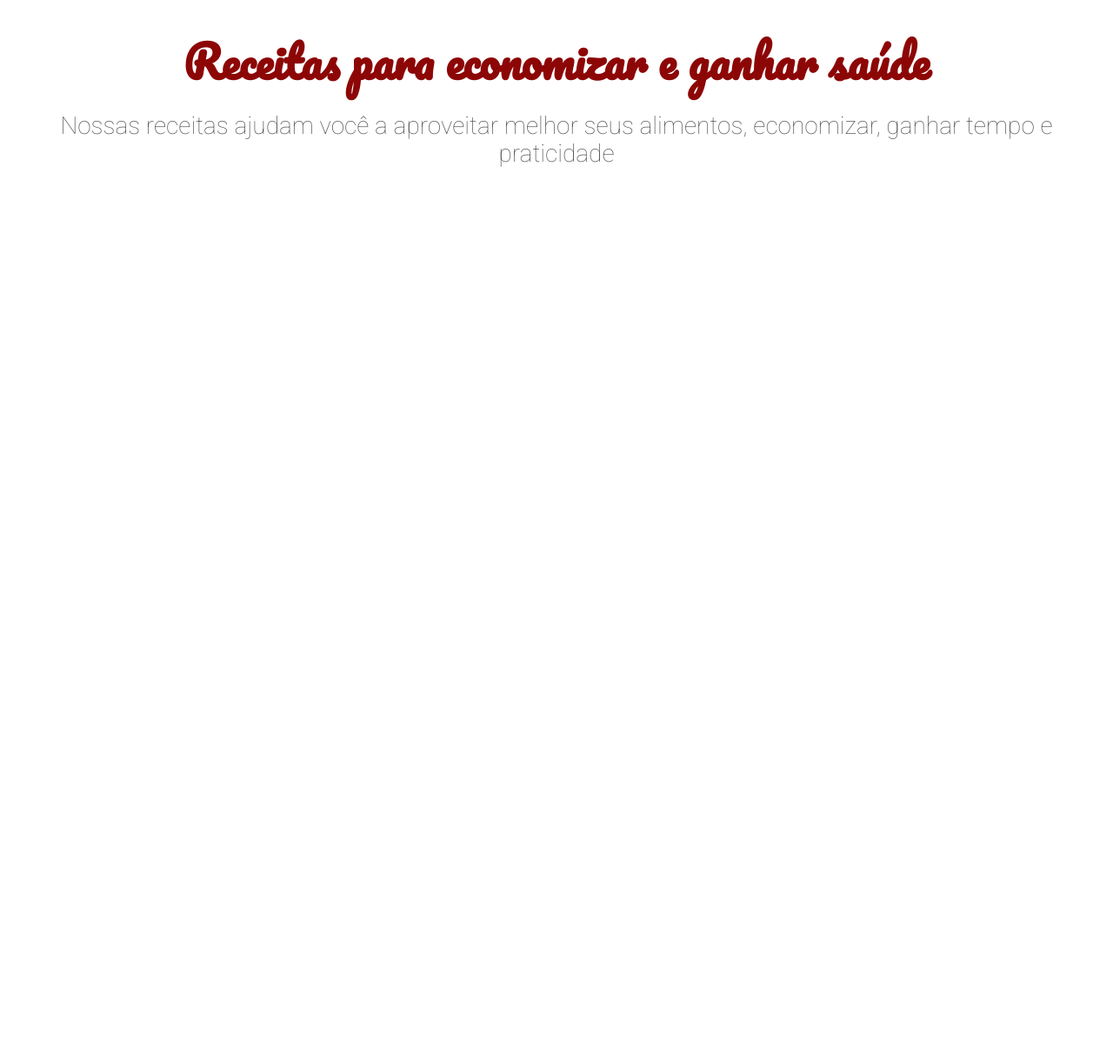
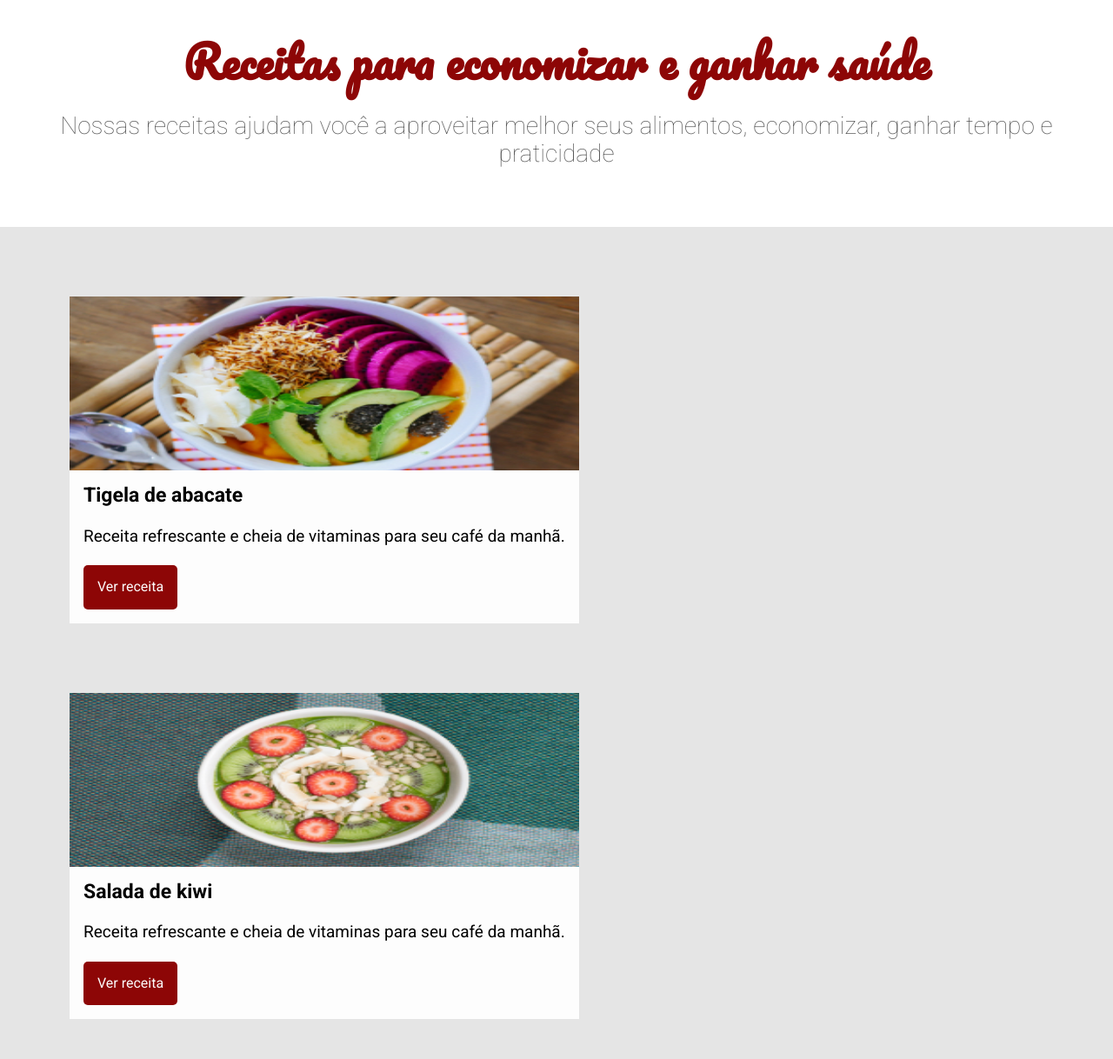
Before and after one commit to gustavoeriick/Curso-Alura---Front-End, a plain HTML site: page Arquitetura CSS/index.html in a window 1280 px wide. Shown: the part 802-2020 px from the top of the page at 87% size. Before the commit the page ends 1063 px from the top, so only its background shows below. Drawn offline with Linux system fonts and the light colour scheme.

Commit message:
new file:   Arquitetura CSS/assets/css/receita/receita-botao.css 	new file:   Arquitetura CSS/assets/css/receita/receita-conteudo.css 	new file:   Arquitetura CSS/assets/css/receita/receita-descricao.css 	new file:   Arquitetura CSS/assets/css/receita/receita-imagem.css 	new file:   Arquitetura CSS/assets/css/receita/receita-titulo.css 	new file:   Arquitetura CSS/assets/css/receita/receita.css 	new file:   Arquitetura CSS/assets/css/receitas.css 	modified:   Arquitetura CSS/index.html

```diff
--- /dev/null
+++ b/Arquitetura CSS/assets/css/receita/receita-botao.css
@@ -0,0 +1,13 @@
+.receita__botao {
+    background: #8d0606;
+    border: none;
+    border-radius: 5px;
+    color: #fdfdfd;
+    padding: 1rem;
+    transition: all .1s ease-in-out;
+}
+
+.receita__botao:hover {
+    background: #620404;
+    cursor: pointer;
+}
--- /dev/null
+++ b/Arquitetura CSS/assets/css/receita/receita-conteudo.css
@@ -0,0 +1,3 @@
+.receita__conteudo {
+    padding: 1rem;
+}
--- /dev/null
+++ b/Arquitetura CSS/assets/css/receita/receita-descricao.css
@@ -0,0 +1,5 @@
+.receita__descricao {
+    font-size: 1.1875rem;
+    line-height: 1.5;
+    text-align: justify;
+}
--- /dev/null
+++ b/Arquitetura CSS/assets/css/receita/receita-imagem.css
@@ -0,0 +1,3 @@
+.receita__imagem {
+    height: 200px;
+}
--- /dev/null
+++ b/Arquitetura CSS/assets/css/receita/receita-titulo.css
@@ -0,0 +1,3 @@
+.receita__titulo {
+    font-size: 1.4375rem;
+}
--- /dev/null
+++ b/Arquitetura CSS/assets/css/receita/receita.css
@@ -0,0 +1,8 @@
+.receita {
+    background: #fdfdfd;
+    display: flex;
+    flex-direction: column;
+    margin-bottom: 5rem;
+    margin-right: 5rem;
+    width: calc(25% -5rem);
+}
--- /dev/null
+++ b/Arquitetura CSS/assets/css/receitas.css
@@ -0,0 +1,6 @@
+.receitas {
+    background: #e5e5e5;
+    display: flex;
+    flex-wrap: wrap;
+    padding: 5rem 0 0 5rem;
+}
--- a/Arquitetura CSS/index.html
+++ b/Arquitetura CSS/index.html
@@ -18,6 +18,13 @@
         <link rel="stylesheet" href="./assets/css/sobre/sobre.css" />
         <link rel="stylesheet" href="./assets/css/sobre/sobre-descricao.css"/>
         <link rel="stylesheet" href="./assets/css/sobre/sobre-titulo.css"/>
+        <link rel="stylesheet" href="./assets/css/receitas.css"/>
+        <link rel="stylesheet" href="./assets/css/receita/receita.css"/>
+        <link rel="stylesheet" href="./assets/css/receita/receita-botao.css"/>
+        <link rel="stylesheet" href="./assets/css/receita/receita-conteudo.css"/>
+        <link rel="stylesheet" href="./assets/css/receita/receita-descricao.css"/>
+        <link rel="stylesheet" href="./assets/css/receita/receita-imagem.css"/>
+        <link rel="stylesheet" href="./assets/css/receita/receita-titulo.css"/>
     </head>
     <body>
         <header class="cabecalho">
@@ -39,5 +46,55 @@
             <h2 class="sobre__titulo">Receitas para economizar e ganhar saúde</h2>
             <p class="sobre__descricao">Nossas receitas ajudam você a aproveitar melhor seus alimentos, economizar, ganhar tempo e praticidade</p>
         </section>
+        <section class="receitas">
+            <div class="receita">
+                <img alt="Tigela de abacate" class="receita__imagem" src="./assets/img/receitas/tigela-de-abacate.jpg" />
+                <div class="receita__conteudo">
+                    <h4 class="receita__titulo">Tigela de abacate</h4>
+                    <p class="receita__descricao">Receita refrescante e cheia de vitaminas para seu café da manhã.</p>
+                    <button class="receita__botao">Ver receita</button>
+                </div>
+            </div>
+            <div class="receita">
+                <img alt="Salada de kiwi" class="receita__imagem" src="./assets/img/receitas/salada-de-kiwi.jpg" />
+                <div class="receita__conteudo">
+                    <h4 class="receita__titulo">Salada de kiwi</h4>
+                    <p class="receita__descricao">Receita refrescante e cheia de vitaminas para seu café da manhã.</p>
+                    <button class="receita__botao">Ver receita</button>
+                </div>
+            </div>
+            <div class="receita">
+                <img alt="Mix de vegetais" class="receita__imagem" src="./assets/img/receitas/mix-de-vegetais.jpg" />
+                <div class="receita__conteudo">
+                    <h4 class="receita__titulo">Mix de vegetais</h4>
+                    <p class="receita__descricao">Receita refrescante e cheia de vitaminas para seu café da manhã.</p>
+                    <button class="receita__botao">Ver receita</button>
+                </div>
+            </div>
+            <div class="receita">
+                <img alt="Pimentões à Juliana" class="receita__imagem" src="./assets/img/receitas/pimentoes-a-juliana.jpg" />
+                <div class="receita__conteudo">
+                    <h4 class="receita__titulo">Pimentões à Juliana</h4>
+                    <p class="receita__descricao">Receita refrescante e cheia de vitaminas para seu café da manhã.</p>
+                    <button class="receita__botao">Ver receita</button>
+                </div>
+            </div>
+            <div class="receita">
+                <img alt="Prato oriental" class="receita__imagem" src="./assets/img/receitas/prato-oriental.jpg" />
+                <div class="receita__conteudo">
+                    <h4 class="receita__titulo">Prato oriental</h4>
+                    <p class="receita__descricao">Receita refrescante e cheia de vitaminas para seu café da manhã.</p>
+                    <button class="receita__botao">Ver receita</button>
+                </div>
+            </div>
+            <div class="receita">
+                <img alt="Beterrabas assadas" class="receita__imagem" src="./assets/img/receitas/beterrabas-assadas.jpg" />
+                <div class="receita__conteudo">
+                    <h4 class="receita__titulo">Beterrabas assadas</h4>
+                    <p class="receita__descricao">Receita refrescante e cheia de vitaminas para seu café da manhã.</p>
+                    <button class="receita__botao">Ver receita</button>
+                </div>
+            </div>
+        </section>
     </body>
 </html>
```
